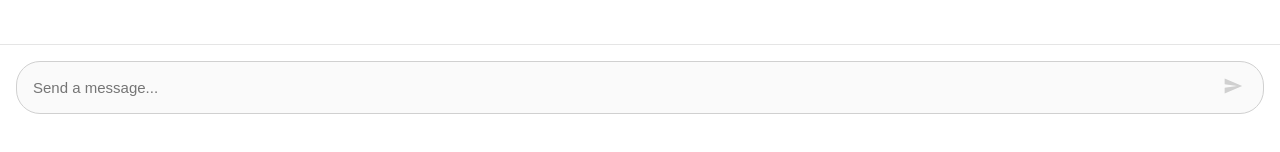
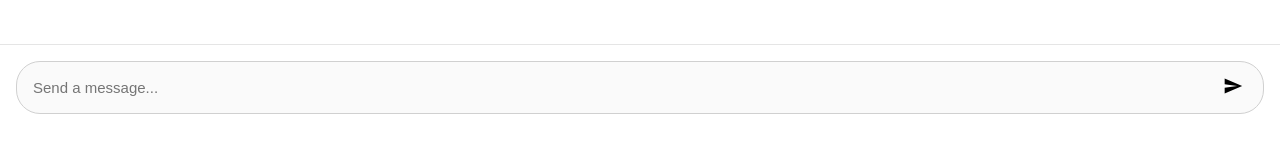
Before and after one commit to jasneetcodes/burger-oracle, a React (Vite) app: page / in a window 1280 px wide. Shown: the part 670-822 px from the top of the page. Built offline with nearby package versions, Linux system fonts and the light colour scheme.

Commit message:
change isLoading state in inputBar to default false

```diff
--- a/src/components/InputBar.jsx
+++ b/src/components/InputBar.jsx
@@ -2,7 +2,7 @@ import { useState } from "react";
 
 export default function InputBar({onSendMessage}) {
   const [message, setMessage] = useState("");
-  const [isSending, setIsSending] = useState(true);
+  const [isSending, setIsSending] = useState(false);
 
   async function handleSendMessage() {
     const trimmedMessage = message.trim();
```
